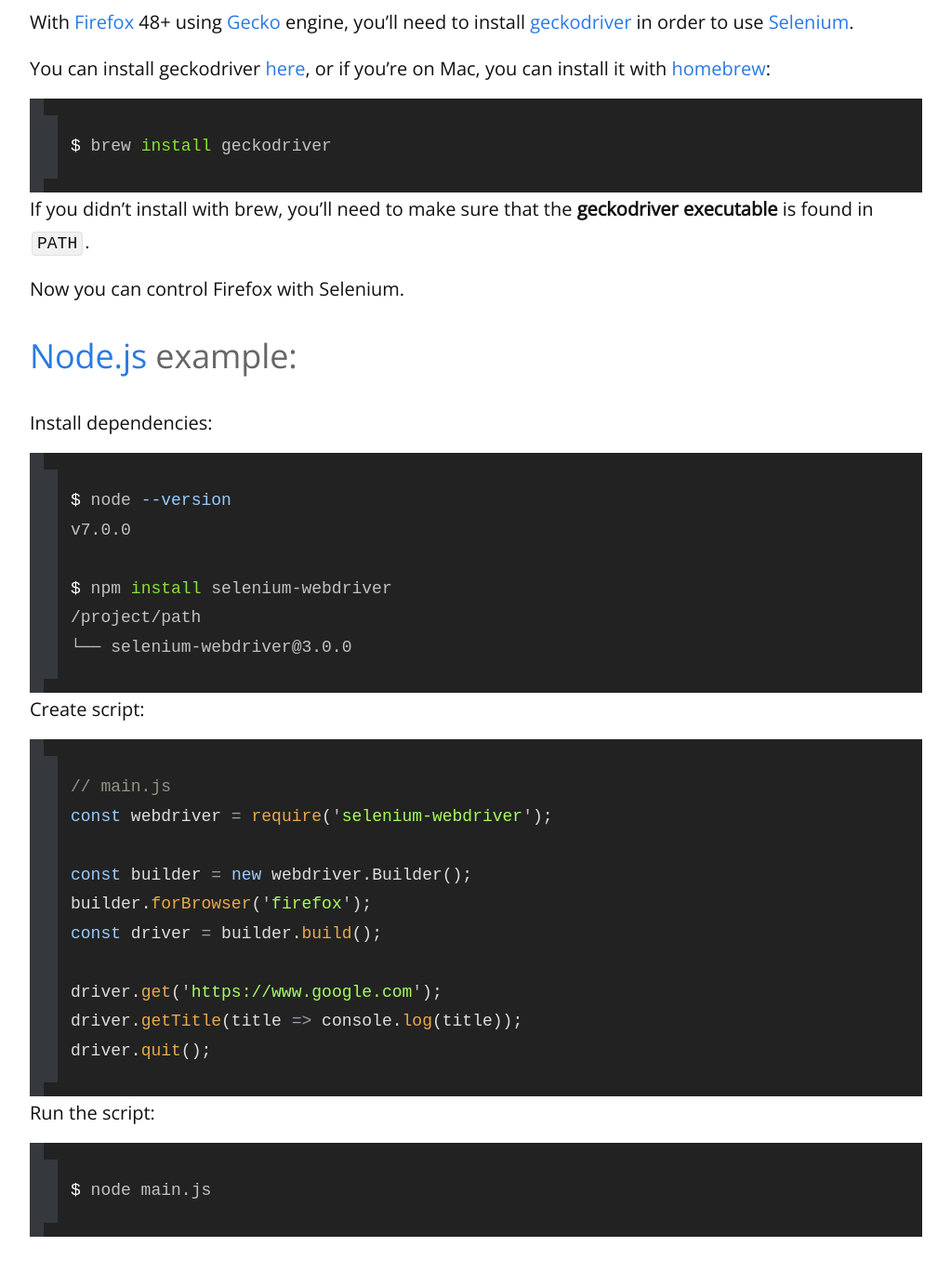
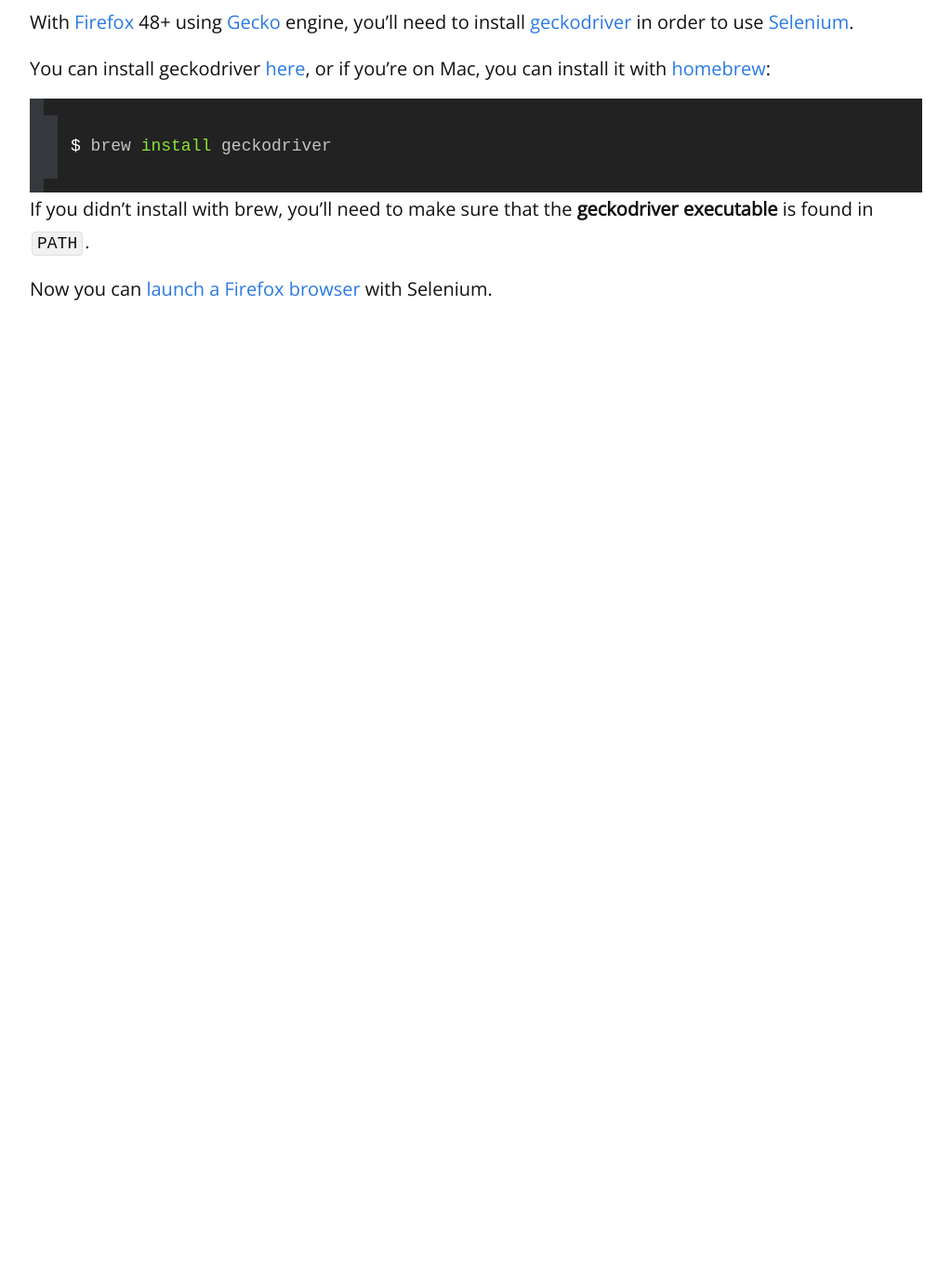
Before and after one commit to remarkablemark/remarkablemark.github.io, a Jekyll site: the page built from _posts/2016/2016-11-06-selenium-geckodriver.md, in a window 1280 px wide and 1400 px high, scrolled down 239 px. Shown: the top 1369 px of the window at 93% size, without its empty margins (128-1151 px from the left). Built offline with Jekyll 4.4.1, drawn with Linux system fonts in a browser that asks for light colours; comment, search, counter and statistics services are not loaded; after the commit the page ends 900 px from its top, so only the background shows below that.

Commit message:
Update post "Using geckodriver with Selenium"
Post: 2016-11-06-selenium-geckodriver.md

Replace the whole section on building the driver with a link to
the post 2016-11-25-webdriverjs-launch-browser

````diff
--- a/_posts/2016/2016-11-06-selenium-geckodriver.md
+++ b/_posts/2016/2016-11-06-selenium-geckodriver.md
@@ -16,38 +16,4 @@
 
 If you didn't install with brew, you'll need to make sure that the **geckodriver executable** is found in `PATH`.
 
-Now you can control Firefox with Selenium.
-
-### [Node.js](https://nodejs.org) example:
-
-Install dependencies:
-
-```sh
-$ node --version
-v7.0.0
-
-$ npm install selenium-webdriver
-/project/path
-└── selenium-webdriver@3.0.0
-```
-
-Create script:
-
-```js
-// main.js
-const webdriver = require('selenium-webdriver');
-
-const builder = new webdriver.Builder();
-builder.forBrowser('firefox');
-const driver = builder.build();
-
-driver.get('https://www.google.com');
-driver.getTitle(title => console.log(title));
-driver.quit();
-```
-
-Run the script:
-
-```sh
-$ node main.js
-```
+Now you can [launch a Firefox browser]({% post_url 2016-11-25-webdriverjs-launch-browser %}) with Selenium.
````
